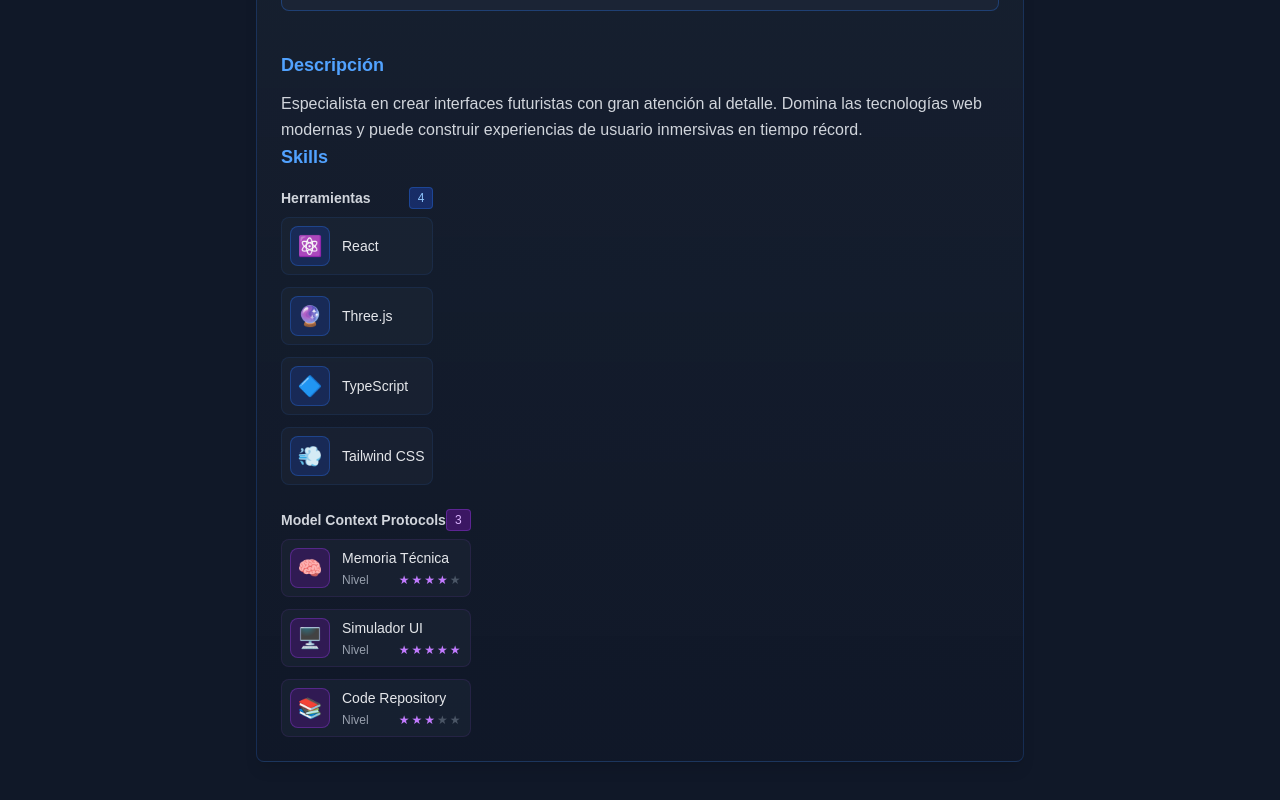
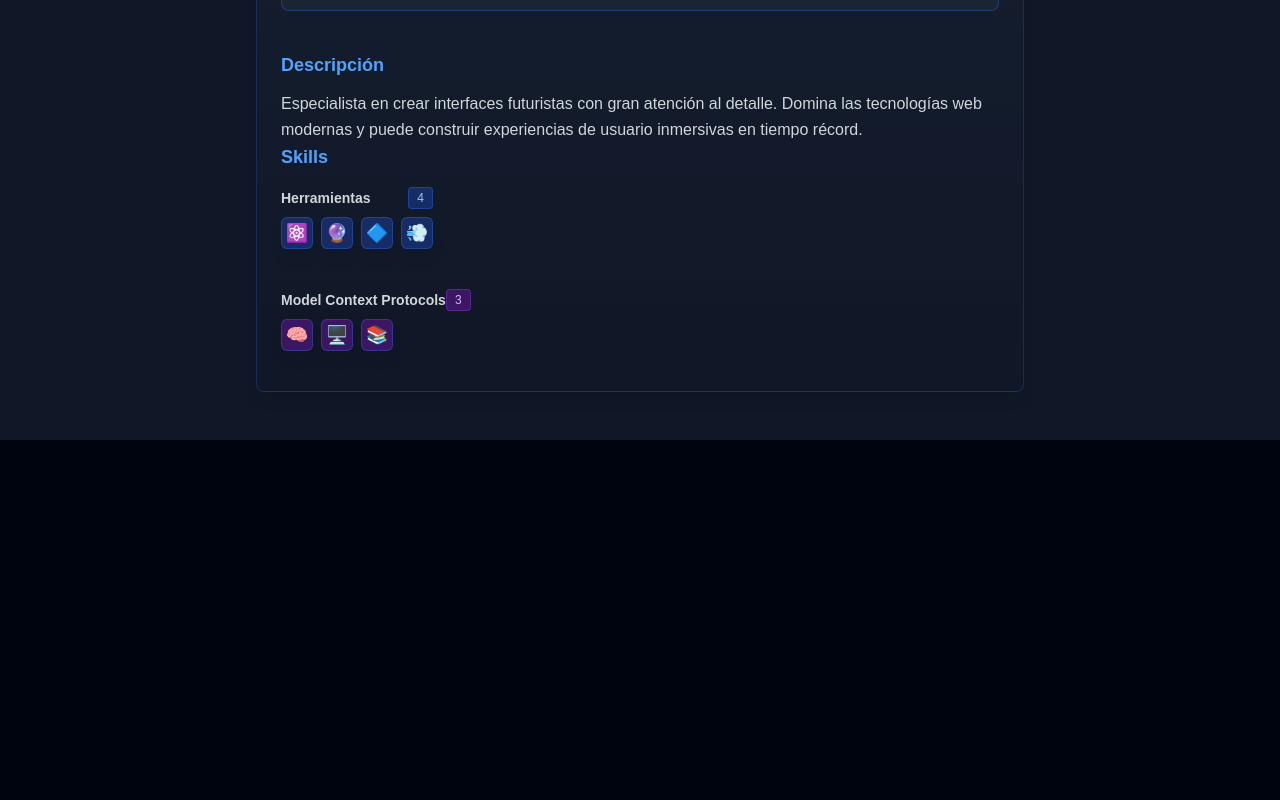
Before and after one commit to raulisai/iceo-frontend, a Next.js app: page /hiring in a window 1280 px wide. Shown: the part 1282-2082 px from the top of the page. After the commit the page ends 1722 px from the top, so only its background shows below. Built offline with nearby package versions, Linux system fonts and the light colour scheme.

Commit message:
feat: create agent details panel component with skills and profile display

```diff
--- a/src/components/hiring/AgentDetailsPanel.tsx
+++ b/src/components/hiring/AgentDetailsPanel.tsx
@@ -18,11 +18,11 @@ const AgentDetailsPanel: React.FC<AgentDetailsPanelProps> = ({ agent }) => {
             title={item.name}
           >
             <div className={`
-              w-10 h-10 flex items-center justify-center rounded-lg
+              w-8 h-8 flex items-center justify-center rounded-md
               ${type === 'tool' ? 'bg-blue-900/60' : 'bg-purple-900/60'}
               border border-blue-500/30 shadow-lg hover:scale-110 transition-transform
             `}>
-              <span className="text-xl" role="img" aria-label={item.name}>
+              <span className="text-lg" role="img" aria-label={item.name}>
                 {item.icon}
               </span>
             </div>
@@ -114,18 +114,7 @@ const AgentDetailsPanel: React.FC<AgentDetailsPanelProps> = ({ agent }) => {
               </span>
             </div>
             {agent.tools.length > 0 ? (
-              <div className="space-y-3">
-                {agent.tools.map((tool, idx) => (
-                  <div key={idx} className="flex items-center bg-gray-800/50 rounded-lg p-2 border border-blue-500/10">
-                    <div className="mr-3 bg-blue-900/40 rounded-lg w-10 h-10 flex items-center justify-center border border-blue-500/30">
-                      <span className="text-xl">{tool.icon}</span>
-                    </div>
-                    <div className="flex-1">
-                      <p className="text-sm font-medium text-gray-200">{tool.name}</p>
-                    </div>
-                  </div>
-                ))}
-              </div>
+              renderSkillIcons(agent.tools, 'tool')
             ) : (
               <p className="text-sm text-gray-500">Sin herramientas asignadas</p>
             )}
@@ -140,31 +129,7 @@ const AgentDetailsPanel: React.FC<AgentDetailsPanelProps> = ({ agent }) => {
               </span>
             </div>
             {agent.mcps.length > 0 ? (
-              <div className="space-y-3">
-                {agent.mcps.map((mcp, idx) => (
-                  <div key={idx} className="flex items-center bg-gray-800/50 rounded-lg p-2 border border-purple-500/10">
-                    <div className="mr-3 bg-purple-900/40 rounded-lg w-10 h-10 flex items-center justify-center border border-purple-500/30">
-                      <span className="text-xl">{mcp.icon}</span>
-                    </div>
-                    <div className="flex-1">
-                      <p className="text-sm font-medium text-gray-200">{mcp.name}</p>
-                      <div className="flex justify-between text-xs mt-1">
-                        <span className="text-gray-400">Nivel</span>
-                        <div className="flex">
-                          {[...Array(5)].map((_, i) => (
-                            <span
-                              key={i}
-                              className={`mx-px text-xs ${i < mcp.level ? 'text-purple-400' : 'text-gray-600'}`}
-                            >
-                              ★
-                            </span>
-                          ))}
-                        </div>
-                      </div>
-                    </div>
-                  </div>
-                ))}
-              </div>
+              renderSkillIcons(agent.mcps, 'mcp')
             ) : (
               <p className="text-sm text-gray-500">Sin MCPs asignados</p>
             )}
```
